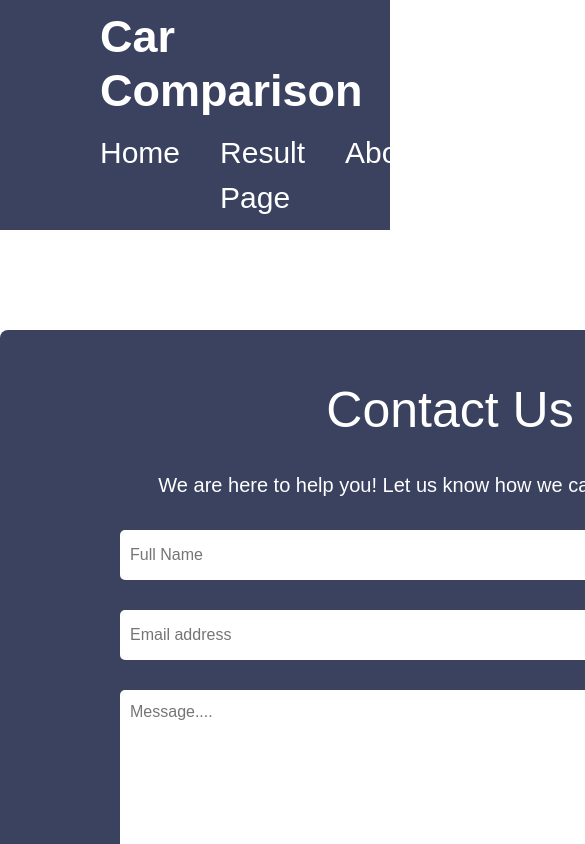
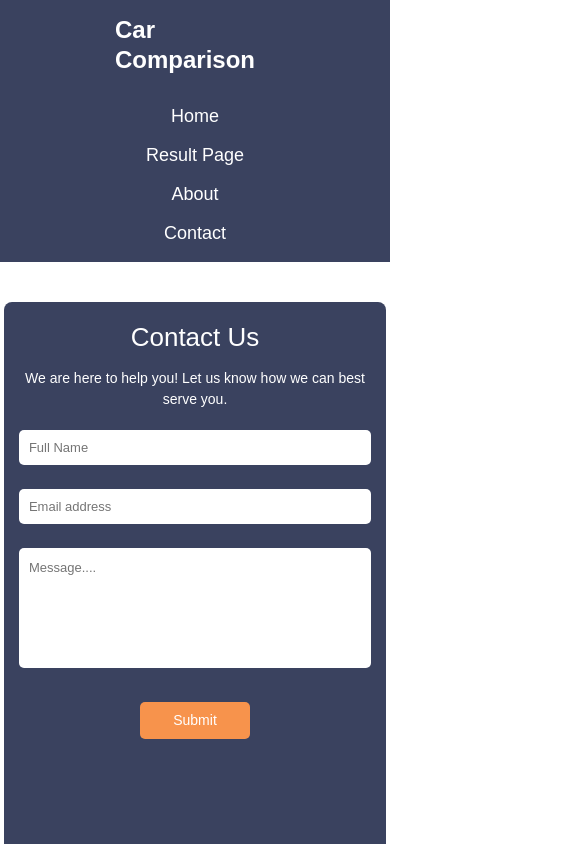
Before and after one commit to Kactusox/car-comparison, a React (Create React App) app: page /contact in a window 390 px wide. Shown: the top 844 px of the page, 585 px wide, since content can reach past the window. Built offline with nearby package versions, Linux system fonts and the light colour scheme.

Commit message:
responsive design implemented on about, contact pages including navbar, but in the main page main area width changed need to fix it

```diff
--- a/src/about.jsx
+++ b/src/about.jsx
@@ -1,6 +1,6 @@
-
 import React from 'react';
 import '../src/style/index.css'
+import './style/responsive-design/about-page.css'
 
 function About() {
   return (
--- a/src/contact.jsx
+++ b/src/contact.jsx
@@ -1,5 +1,6 @@
 import React, {useState} from 'react';
 import '../src/style/index.css'
+import './style/responsive-design/contact-responsive.css'
 
 
 
--- a/src/navigation/navbar.jsx
+++ b/src/navigation/navbar.jsx
@@ -1,5 +1,6 @@
 import React from 'react';
 import { NavLink } from 'react-router-dom';
+import '../style/responsive-design/navbar-responsive.css'
 
 const Navbar = () => {
   return (
--- a/src/pages.jsx
+++ b/src/pages.jsx
@@ -2,6 +2,7 @@ import React from 'react';
 import { useNavigate } from 'react-router-dom';
 import cars1 from './img/Mits 1.png';
 import cars2 from './img/12 2.png';
+import { ImPrevious } from 'react-icons/im';
 
 
 const carSpecs = {
@@ -136,8 +137,10 @@ function Pages() {
         <div className='line'></div>
         <p className='Winner-car'>Winner Car: {winnerCar}</p>
 
+        {/* Individual characteristic scores */}
+
         <div className="Table">
-          <table style={{ width: "60%", textAlign: "center", borderCollapse: "collapse" }}>
+          <table style={{ width: "48%", textAlign: "center", borderCollapse: "collapse" }}>
               <thead>
                 <tr>
                   <th style={{ borderBottom: "1px solid black", textAlign: "center", paddingTop: "25px", paddingBottom: "8px" }}>
--- a/src/style/index.css
+++ b/src/style/index.css
@@ -200,8 +200,8 @@ li {
 }
 
 /* About Page Style  */
+
 .about-container {
-
   background-color: #3A425F;
   width: 90%;
   /* height: 100vh; */
--- a/src/style/mainPage.css
+++ b/src/style/mainPage.css
@@ -5,6 +5,7 @@
   background-repeat: no-repeat;
   width: 100%;
   height: 100vh;
+  background-color: #405FF2;
 }
 .header {
   color: #fff;
--- /dev/null
+++ b/src/style/responsive-design/about-page.css
@@ -0,0 +1,71 @@
+@media screen and (max-width: 1200px) {
+    .about-container {
+      width: 95%;
+      padding: 35px;
+      margin-top: 80px;
+      margin-bottom: 80px;
+    }
+
+    .About-pages p {
+      font-size: 45px;
+      padding: 40px;
+    }
+}
+
+
+@media screen and (max-width: 992px) {
+.about-container {
+    width: 90%;
+    padding: 30px;
+    margin-top: 70px;
+    margin-bottom: 70px;
+}
+
+.About-pages p {
+    font-size: 40px;
+    padding: 35px;
+}
+}
+
+
+@media screen and (max-width: 768px) {
+    .about-container {
+        width: 95%;
+        padding: 25px;
+        margin-top: 60px;
+        margin-bottom: 60px;
+    }
+
+    .About-pages p {
+        font-size: 32px;
+        padding: 30px;
+    }
+}
+
+@media screen and (max-width: 576px) {
+    .about-container {
+        width: 95%;
+        padding: 20px;
+        margin-top: 50px;
+        margin-bottom: 50px;
+    }
+
+    .About-pages p {
+        font-size: 24px;
+        padding: 20px;
+    }
+}
+
+@media screen and (max-width: 400px) {
+    .about-container {
+        width: 98%;
+        padding: 15px;
+        margin-top: 40px;
+        margin-bottom: 40px;
+    }
+
+    .About-pages p {
+        font-size: 20px;
+        padding: 15px;
+    }
+}
--- /dev/null
+++ b/src/style/responsive-design/contact-responsive.css
@@ -0,0 +1,146 @@
+@media screen and (max-width: 1200px) {
+    .contact-container {
+    width: 800px;
+    height: auto;
+    min-height: 600px;
+    padding: 40px 100px;
+    }
+
+    .contact-container h2 {
+    font-size: 45px;
+    }
+
+    .contact-container p {
+    font-size: 18px;
+    }
+}
+
+
+@media screen and (max-width: 992px) {
+    .contact-container {
+        width: 90%;
+        padding: 35px 80px;
+    }
+
+    .contact-container h2 {
+        font-size: 40px;
+        margin-bottom: 25px;
+    }
+
+    .form-group input {
+        height: 45px;
+    }
+
+    .form-group textarea {
+        height: 180px;
+    }
+}
+
+
+@media screen and (max-width: 768px) {
+    .contact-container {
+      width: 95%;
+      padding: 30px 40px;
+      margin-top: 60px;
+      margin-bottom: 60px;
+    }
+
+    .contact-container h2 {
+      font-size: 35px;
+      margin-bottom: 20px;
+    }
+
+    .contact-container p {
+      font-size: 16px;
+      margin-bottom: 25px;
+    }
+
+    .form-group input {
+      height: 40px;
+      font-size: 15px;
+    }
+
+    .form-group textarea {
+      height: 160px;
+      font-size: 15px;
+    }
+
+    .submit-button {
+      width: 130px;
+      font-size: 16px;
+    }
+}
+
+
+@media screen and (max-width: 576px) {
+    .contact-container {
+      width: 95%;
+      height: 200px;
+      padding: 25px 20px;
+      margin-top: 40px;
+      margin-bottom: 40px;
+    }
+
+    .contact-container h2 {
+      font-size: 30px;
+      margin-bottom: 15px;
+    }
+
+    .contact-container p {
+      font-size: 15px;
+      margin-bottom: 20px;
+    }
+
+    .form-group {
+      margin-bottom: 12px;
+    }
+
+    .form-group input {
+      height: 38px;
+      margin-bottom: 12px;
+      font-size: 14px;
+    }
+
+    .form-group textarea {
+      height: 140px;
+      font-size: 14px;
+    }
+
+    .submit-button {
+      width: 120px;
+      font-size: 15px;
+      margin-top: 15px;
+    }
+}
+
+
+@media screen and (max-width: 400px) {
+    .contact-container {
+    width: 98%;
+    padding: 20px 15px;
+    }
+
+    .contact-container h2 {
+    font-size: 26px;
+    }
+
+    .contact-container p {
+    font-size: 14px;
+    }
+
+    .form-group input {
+    height: 35px;
+    font-size: 13px;
+    }
+
+    .form-group textarea {
+    height: 120px;
+    font-size: 13px;
+    }
+
+    .submit-button {
+    width: 110px;
+    font-size: 14px;
+    padding: 8px;
+    }
+}
--- /dev/null
+++ b/src/style/responsive-design/navbar-responsive.css
@@ -0,0 +1,84 @@
+@media screen and (max-width: 1200px) {
+    .navbar {
+      height: 200px;
+      padding: 0 20px;
+    }
+
+    .navbar-left a {
+      font-size: 40px;
+    }
+
+    .navbar-right {
+      font-size: 28px;
+      gap: 35px;
+    }
+}
+
+
+@media screen and (max-width: 992px) {
+    .navbar {
+      height: 180px;
+    }
+
+    .navbar-left a {
+      font-size: 35px;
+    }
+
+    .navbar-right {
+      font-size: 24px;
+      gap: 30px;
+    }
+}
+
+@media screen and (max-width: 768px) {
+    .navbar {
+      height: 160px;
+      flex-direction: column;
+      justify-content: center;
+      gap: 20px;
+    }
+
+    .navbar-left a {
+      font-size: 32px;
+    }
+
+    .navbar-right {
+      font-size: 22px;
+      gap: 25px;
+    }
+}
+
+
+@media screen and (max-width: 576px) {
+    .navbar {
+      height: auto;
+      padding: 20px;
+    }
+
+    .navbar-left a {
+      font-size: 28px;
+    }
+
+    .navbar-right {
+      flex-direction: column;
+      align-items: center;
+      font-size: 20px;
+      gap: 15px;
+    }
+}
+
+
+@media screen and (max-width: 400px) {
+    .navbar {
+      padding: 15px;
+    }
+
+    .navbar-left a {
+      font-size: 24px;
+    }
+
+    .navbar-right {
+      font-size: 18px;
+      gap: 12px;
+    }
+}
```
Also changed, not shown: src/style/responsive-design/home-response.css (added). Lines whose indentation alone changed are shown as unchanged.
